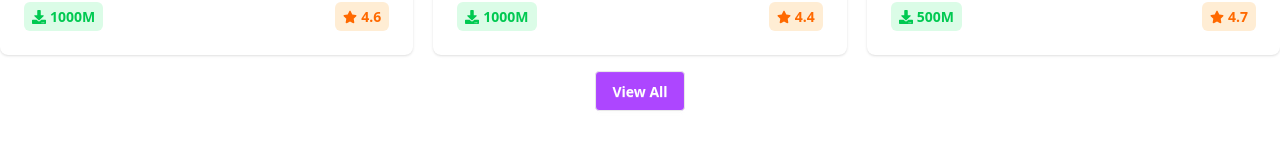
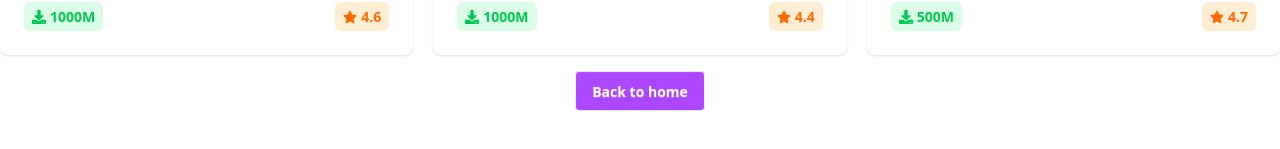
Before and after one commit to kamalcodezen/play-store-app-next, a Next.js app: page /apps in a window 1280 px wide. Shown: the part 1547-1696 px from the top of the page. Built offline with nearby package versions, Linux system fonts and the light colour scheme.

Commit message:
apps button toggle complete

```diff
--- a/src/components/homePage/trendingApps/TrendingApps.jsx
+++ b/src/components/homePage/trendingApps/TrendingApps.jsx
@@ -28,9 +28,17 @@ const TrendingApps = ({ from }) => {
       </Suspense>
 
       <div className="text-center mt-4">
-        <Link href={"/apps"}>
-          <button className="btn bg-purple-500 text-white">View All</button>
-        </Link>
+        {from === "allApps" ? (
+          <Link href={"/"}>
+            <button className="btn bg-purple-500 text-white">
+              Back to home
+            </button>
+          </Link>
+        ) : (
+          <Link href={"/apps"}>
+            <button className="btn bg-purple-500 text-white">View All</button>
+          </Link>
+        )}
       </div>
     </div>
   );
```
